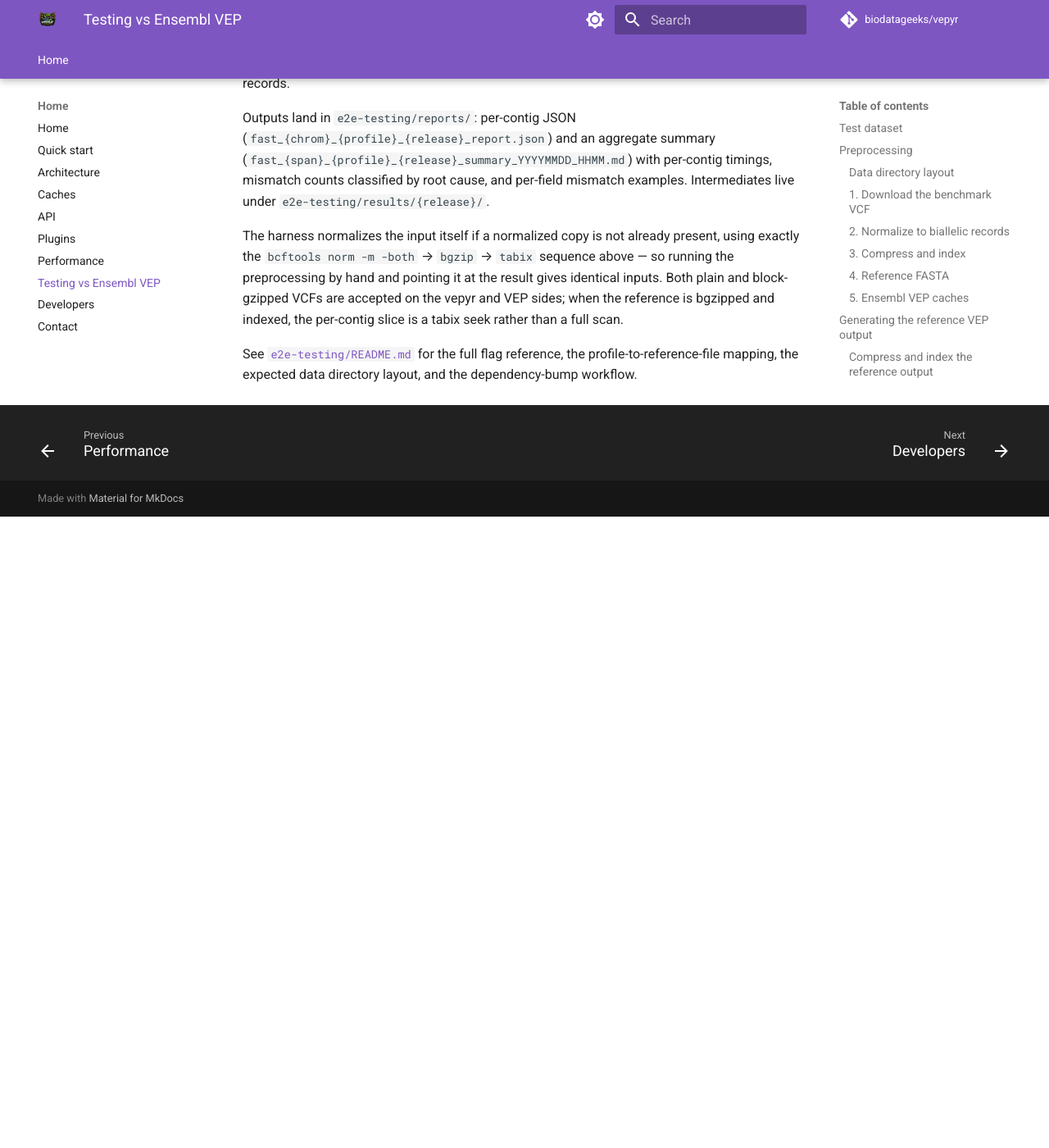
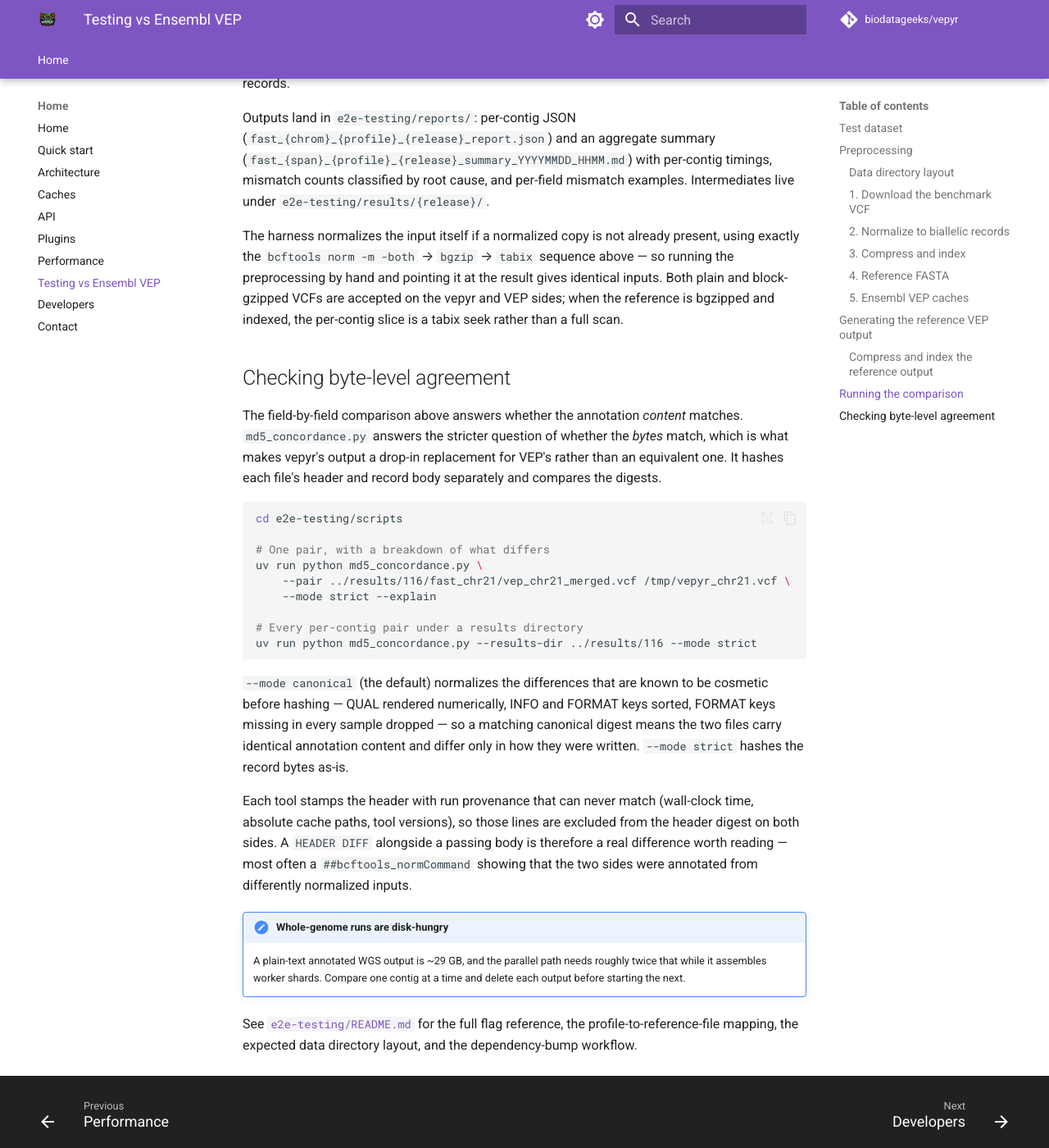
Before and after one commit to biodatageeks/vepyr, an MkDocs documentation site: the page built from docs/testing-vep.md, in a window 1280 px wide and 1400 px high, scrolled down 7942 px. Shown: the whole window at 82% size. Built offline with MkDocs 1.6.1 and Material for MkDocs 9.7.7, drawn with Linux system fonts in a browser that asks for light colours; comment, search, counter and statistics services are not loaded; before the commit the page ends 8572 px from its top, so only the background shows below that.

Commit message:
docs: document how to run the MD5 concordance check
The comparator has been the release gate for byte parity all through this
work, and it was the one script in `e2e-testing/scripts/` with no entry
beside `run_comparison.py`, `verify_parity_gate.py` and the cache rebuilds
— its usage lived only in `--help`.

Both audiences get a section: `e2e-testing/README.md` for the full flag
reference next to its siblings, and `docs/testing-vep.md` for the reader
who has just finished the field-by-field comparison and wants the stricter
question answered.

Three things the `--help` text does not say, and that cost time to work out
by hand: what `PASS` alongside `HEADER DIFF` means now that each side's own
provenance lines are excluded from the header digest (a real difference,
usually differently normalized inputs); that `--explain`'s classes are how
a serialization gap gets named; and that a whole-genome pair needs ~29 GB
per output with roughly double that while the parallel path assembles, so
contigs have to be compared one at a time.

Co-Authored-By: Claude Opus 5 (1M context) <noreply@anthropic.com>
Claude-Session: https://claude.ai/code/session_01NifnHcLFdXTnLepZtnAxsB

````diff
--- a/docs/testing-vep.md
+++ b/docs/testing-vep.md
@@ -437,6 +437,42 @@ inputs. Both plain and block-gzipped VCFs are accepted on the vepyr and VEP side
 when the reference is bgzipped and indexed, the per-contig slice is a tabix seek
 rather than a full scan.
 
+## Checking byte-level agreement
+
+The field-by-field comparison above answers whether the annotation *content* matches.
+`md5_concordance.py` answers the stricter question of whether the *bytes* match, which
+is what makes vepyr's output a drop-in replacement for VEP's rather than an equivalent
+one. It hashes each file's header and record body separately and compares the digests.
+
+```bash
+cd e2e-testing/scripts
+
+# One pair, with a breakdown of what differs
+uv run python md5_concordance.py \
+    --pair ../results/116/fast_chr21/vep_chr21_merged.vcf /tmp/vepyr_chr21.vcf \
+    --mode strict --explain
+
+# Every per-contig pair under a results directory
+uv run python md5_concordance.py --results-dir ../results/116 --mode strict
+```
+
+`--mode canonical` (the default) normalizes the differences that are known to be
+cosmetic before hashing — QUAL rendered numerically, INFO and FORMAT keys sorted,
+FORMAT keys missing in every sample dropped — so a matching canonical digest means the
+two files carry identical annotation content and differ only in how they were written.
+`--mode strict` hashes the record bytes as-is.
+
+Each tool stamps the header with run provenance that can never match (wall-clock time,
+absolute cache paths, tool versions), so those lines are excluded from the header digest
+on both sides. A `HEADER DIFF` alongside a passing body is therefore a real difference
+worth reading — most often a `##bcftools_normCommand` showing that the two sides were
+annotated from differently normalized inputs.
+
+!!! note "Whole-genome runs are disk-hungry"
+    A plain-text annotated WGS output is ~29 GB, and the parallel path needs roughly
+    twice that while it assembles worker shards. Compare one contig at a time and
+    delete each output before starting the next.
+
 See [`e2e-testing/README.md`](https://github.com/biodatageeks/vepyr/blob/master/e2e-testing/README.md)
 for the full flag reference, the profile-to-reference-file mapping, the expected data
 directory layout, and the dependency-bump workflow.
````
Also changed, not shown: e2e-testing/README.md (+51 -0 lines).
